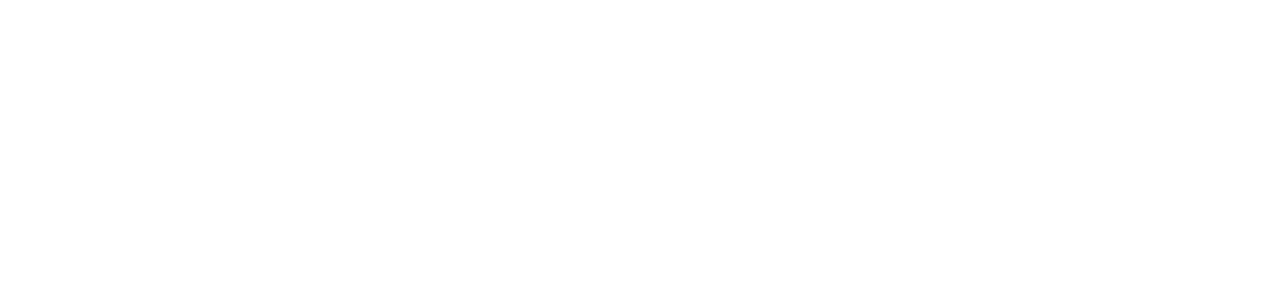
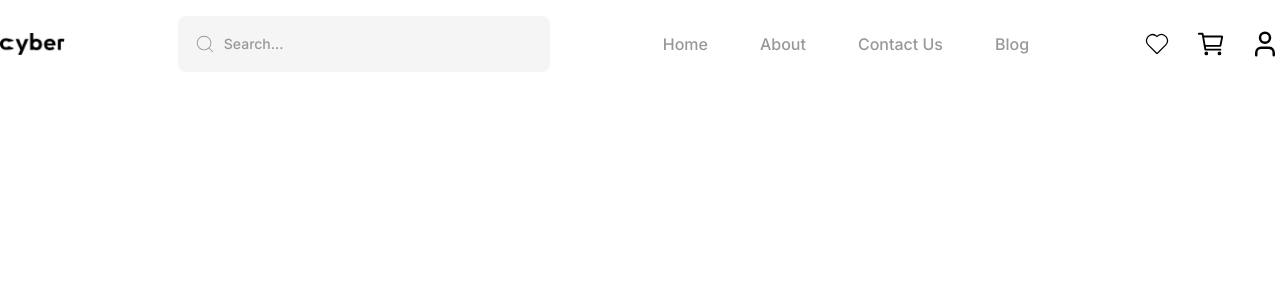
Before and after one commit to codexmish/Cyber, a Next.js app: page / in a window 1280 px wide. Shown: the top 300 px of the page. Built offline with nearby package versions, Linux system fonts and the light colour scheme.

Commit message:
navbar added

```diff
--- /dev/null
+++ b/constants/index.js
@@ -0,0 +1,20 @@
+const navMenu = [
+  {
+    title: "Home",
+    link: "/",
+  },
+  {
+    title: "About",
+    link: "/",
+  },
+  {
+    title: "Contact Us",
+    link: "/",
+  },
+  {
+    title: "Blog",
+    link: "/",
+  },
+];
+
+export { navMenu };
--- a/package.json
+++ b/package.json
@@ -11,7 +11,8 @@
   "dependencies": {
     "next": "16.0.3",
     "react": "19.2.0",
-    "react-dom": "19.2.0"
+    "react-dom": "19.2.0",
+    "react-icons": "^5.5.0"
   },
   "devDependencies": {
     "@tailwindcss/postcss": "^4",
--- a/src/app/Components/Navbar.jsx
+++ b/src/app/Components/Navbar.jsx
@@ -1,11 +1,60 @@
-import React from 'react'
+import Image from "next/image";
+import React from "react";
+import { CiSearch, CiHeart } from "react-icons/ci";
+import { IoCartOutline } from "react-icons/io5";
+import { LuUser } from "react-icons/lu";
+import { navMenu } from "../../../constants";
+import Link from "next/link";
 
 const Navbar = () => {
   return (
     <>
+      <nav>
+        <div className="container flex items-center justify-between py-4">
+          {/* --------logo----- */}
+          <div className="logo">
+            <Image width={65} height={22} src="/Logo.png" />
+          </div>
 
+          {/* -------search------ */}
+          <div className="search flex items-center w-[372px] h-14 px-4 py-4 gap-2 bg-[#F5F5F5] rounded-lg">
+            <CiSearch className="text-2xl text-secText" />
+            <input
+              className="w-full outline-none border-none text-sm text-black placeholder:text-secText font-medium"
+              type="text"
+              placeholder="Search..."
+            />
+          </div>
+
+          {/* ------menu----- */}
+          <div className="flex items-center gap-13">
+            {navMenu.map((item, key) => (
+              <Link
+                className="text-base text-secText hover:text-black font-medium"
+                key={key}
+                href={item.link}
+              >
+                {item.title}
+              </Link>
+            ))}
+          </div>
+
+          {/* ......icons------- */}
+          <div className="text-3xl flex items-center gap-6">
+            <button className="wishlist">
+              <CiHeart />
+            </button>
+            <button className="wishlist">
+              <IoCartOutline />
+            </button>
+            <Link href={"/"} className="wishlist">
+              <LuUser />
+            </Link>
+          </div>
+        </div>
+      </nav>
     </>
-  )
-}
+  );
+};
 
-export default Navbar
+export default Navbar;
--- a/src/app/globals.css
+++ b/src/app/globals.css
@@ -7,5 +7,11 @@
 }
 
 @theme {
+  /* ----font---- */
   --font-inter: "Inter", sans-serif;
+
+
+  /* ----color----- */
+
+  --color-secText: #989898;
 }
```
Also changed, not shown: public/Logo.png (added), 1 other file (tests, documents, lock files or other folders).
